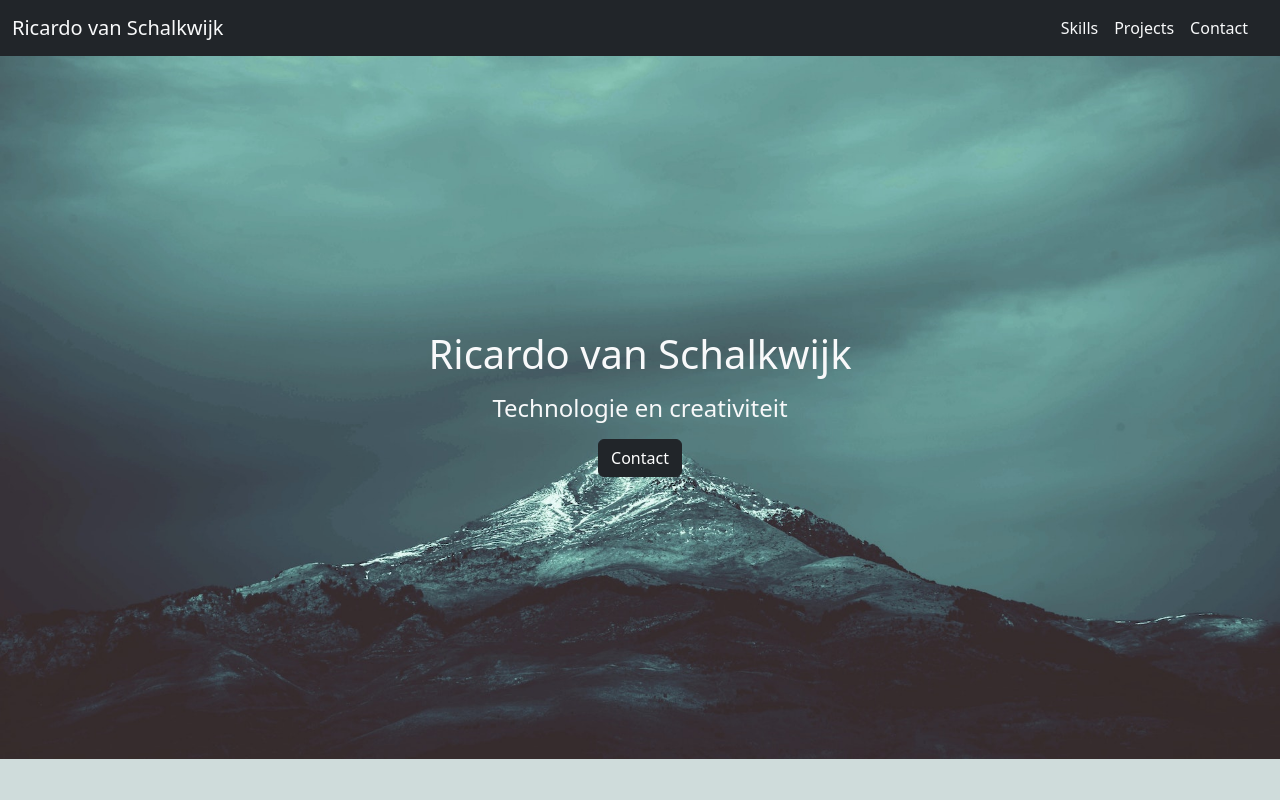
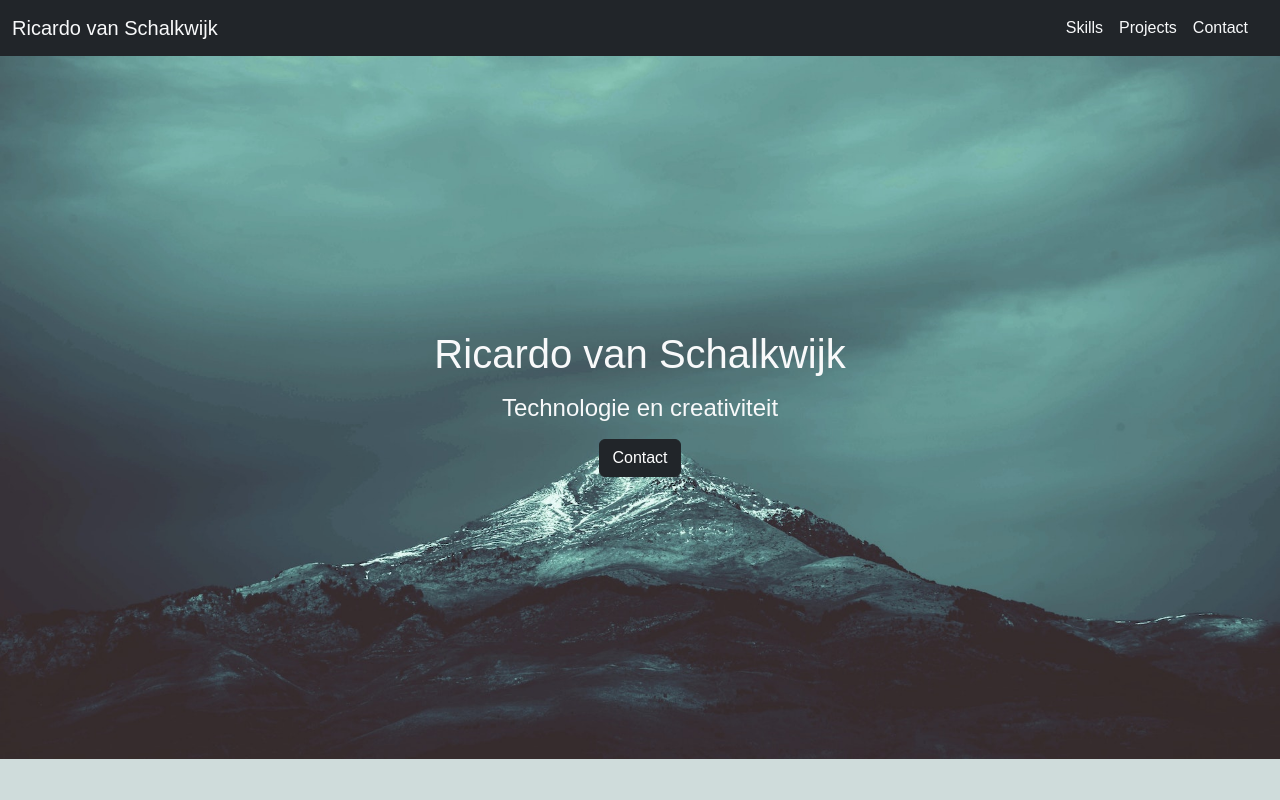
Before and after one commit to RicardoVSchalkwijk/portfolio-website, a plain HTML site: page index.html in a window 1280 px wide. Shown: the top 800 px of the page. Drawn offline with nearby package versions, Linux system fonts and the light colour scheme.

Commit message:
changed font family to google font

```diff
--- a/style.css
+++ b/style.css
@@ -14,6 +14,7 @@
       justify-content: space-between;
    }
 }
+@import url('https://fonts.googleapis.com/css2?family=Ubuntu:wght@300;400&display=swap');
 #navbarNav {
    text-align: right;
 }
@@ -38,6 +39,7 @@
 }
 body {
    background-color: #205d5636;
+   font-family: 'Ubuntu', sans-serif;
 }
 a {
    text-decoration: none;
```
